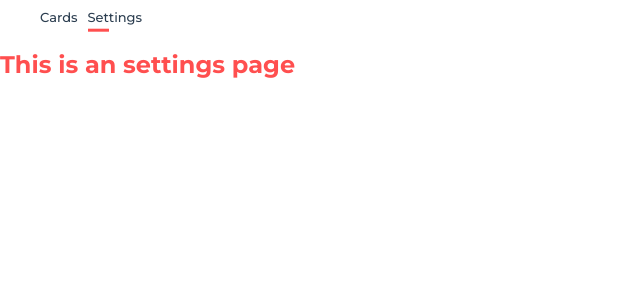
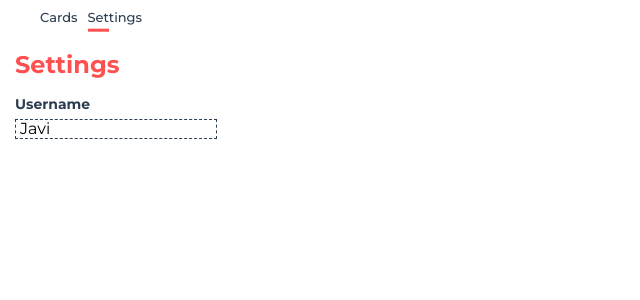
Before and after one commit to javierdwd/agile-pocker-web, a Vue app: page /settings in a window 1280 px wide. Shown: the top 300 px of the page, without its empty margins (0-640 px from the left). Built offline with nearby package versions, Linux system fonts and the light colour scheme.

Commit message:
Agregar campo Username a la vista de settings y guardar en store

```diff
--- a/src/assets/styles/main.scss
+++ b/src/assets/styles/main.scss
@@ -39,6 +39,26 @@ h1 {
   font-size: 2.4rem;
 }
 
+label {
+  display: inline-block;
+  font-size: 1.4rem;
+  font-weight: 600;
+  line-height: 1em;
+  margin-bottom: .8rem;
+}
+
+input, textarea {
+  border: 1px dashed var(--black);
+  display: block;
+  outline-offset: 0;
+  outline-width: .2em;
+  padding: 0 .4rem;
+}
+
+textarea {
+  padding: .4rem;
+}
+
 // Link
 a:not(.not-hover-effect) {
   position: relative;
--- /dev/null
+++ b/src/store/modules/settingsStore/index.js
@@ -0,0 +1 @@
+export { default } from "./settingsStore";
--- /dev/null
+++ b/src/store/modules/settingsStore/mutation-types.js
@@ -0,0 +1 @@
+export const CHANGE_USERNAME = "👨‍💻Change Username";
--- /dev/null
+++ b/src/store/modules/settingsStore/settingsStore.js
@@ -0,0 +1,33 @@
+import { CHANGE_USERNAME } from "./mutation-types";
+
+const state = {
+  user: {
+    id: "",
+    name: "Javi",
+    createdAt: ""
+  }
+};
+
+const mutations = {
+  [CHANGE_USERNAME](state, payload) {
+    state.user = Object.assign({}, state.user, {
+      name: payload
+    });
+  }
+};
+
+const actions = {
+  [CHANGE_USERNAME]({ commit }, payload) {
+    commit(CHANGE_USERNAME, payload);
+  }
+};
+
+const getters = {};
+
+export default {
+  namespaced: true,
+  state,
+  mutations,
+  actions,
+  getters
+};
--- a/src/store/store.js
+++ b/src/store/store.js
@@ -1,12 +1,14 @@
 import Vue from "vue";
 import Vuex from "vuex";
 
+import settings from "./modules/settingsStore";
 import cardsBoard from "./modules/cardsBoardStore";
 
 Vue.use(Vuex);
 
 export default new Vuex.Store({
   modules: {
+    settings,
     cardsBoard
   }
 });
--- a/src/views/Settings/Settings.vue
+++ b/src/views/Settings/Settings.vue
@@ -1,7 +1,41 @@
 <template>
   <LayoutDefault>
-    <div class="vw-settings">
-      <h1>This is an settings page</h1>
-    </div>
+    <section class="vw-settings">
+      <div class="l-container">
+        <h1>Settings</h1>
+      </div>
+
+      <div class="l-container">
+        <form action="#">
+          <label for="username">Username</label>
+          <input type="text" v-model.trim="username" />
+        </form>
+      </div>
+    </section>
   </LayoutDefault>
 </template>
+
+<script>
+import { mapState, mapActions } from "vuex";
+
+import { CHANGE_USERNAME } from "../../store/modules/settingsStore/mutation-types";
+
+export default {
+  name: "Settings",
+  computed: {
+    ...mapState("settings", ["user"]),
+
+    username: {
+      set(username) {
+        this[CHANGE_USERNAME](username);
+      },
+      get() {
+        return this.user.name;
+      }
+    }
+  },
+  methods: {
+    ...mapActions("settings", [CHANGE_USERNAME])
+  }
+};
+</script>
```
